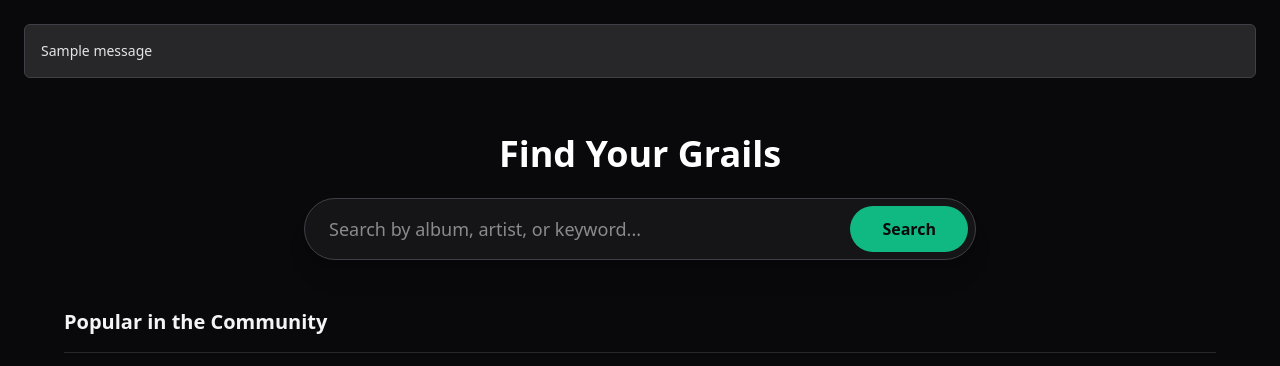
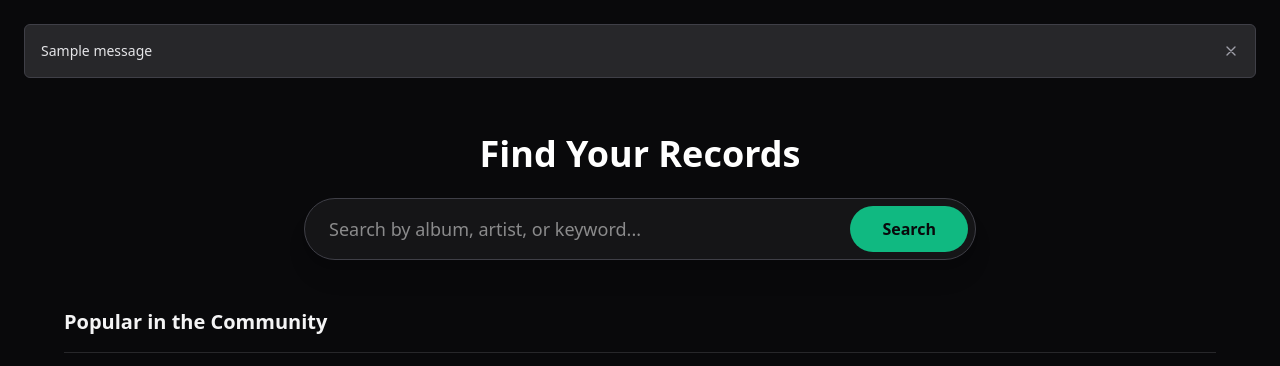
Before and after one commit to andrewstn/recordshelf, a Django app: page /collection/search/ in a window 1280 px wide. Shown: the part 69-435 px from the top of the page. Run offline with Django 5.2, Linux system fonts and the light colour scheme; tables that the repository leaves empty hold one stand-in row (values such as "Sample post"); grey boxes marked "Sample" are stand-in pictures; one stand-in notice (Sample message) is shown.

Commit message:
Update system messages to be user-dismissable, tweak UI wording on search.

```diff
--- a/collection/views.py
+++ b/collection/views.py
@@ -54,9 +54,9 @@ def add_record(request):
                 if request.user.wishlist.filter(id=item.record.id).exists():
                     request.user.wishlist.remove(item.record)
                 Activity.objects.create(user=request.user, activity_type='ADD', record=item.record)
-                messages.success(request, f"Added to your collection!")
+                messages.success(request, f"Added {item.record.title} to your collection!")
             else:
-                messages.info(request, f"This record is already in your collection.")
+                messages.info(request, f"{item.record.title} is already in your collection.")
 
     # Check if a 'next' url was provided
     next_url = request.POST.get('next') or request.GET.get('next')
@@ -164,7 +164,7 @@ def toggle_shelf(request, item_id):
 
     if item.record in request.user.shelf.all():
         request.user.shelf.remove(item.record)
-        messages.info(request, f"Removed {item.record.title} from shelf.")
+        messages.info(request, f"Removed {item.record.title} from your shelf.")
     else:
         if request.user.shelf.count() >= 6:
             messages.error(request, "Your shelf is full! Remove one first.")
@@ -221,12 +221,12 @@ def toggle_wishlist(request):
         # Toggle the relationship
         if record in request.user.wishlist.all():
             request.user.wishlist.remove(record)
-            messages.success(request, "Removed from your wishlist.")
+            messages.success(request, f"Removed {record.title} from your wishlist.")
         else:
             request.user.wishlist.add(record)
             # Log the activity
             Activity.objects.create(user=request.user, activity_type='WISHLIST', record=record)
-            messages.success(request, "Added to your wishlist!")
+            messages.success(request, f"Added {record.title} to your wishlist!")
 
     # Redirect back to exactly where they came from (the album page)
     return redirect(request.META.get('HTTP_REFERER', 'search'))
--- a/templates/base.html
+++ b/templates/base.html
@@ -52,10 +52,15 @@
     <main class="flex-grow max-w-7xl mx-auto w-full p-4 md:p-6">
 
         {% if messages %}
-            <div class="mb-6 space-y-2">
+            <div class="mb-6 space-y-2 relative z-50">
                 {% for message in messages %}
-                    <div class="p-4 rounded-md text-sm {% if message.tags == 'error' %}bg-red-950 text-red-200 border border-red-900{% else %}bg-zinc-800 text-zinc-200 border border-zinc-700{% endif %}">
-                        {{ message }}
+                    <div class="p-4 rounded-md text-sm flex justify-between items-center gap-4 transition-all duration-300 {% if message.tags == 'error' %}bg-red-950 text-red-200 border border-red-900{% else %}bg-zinc-800 text-zinc-200 border border-zinc-700{% endif %}">
+                        <span>{{ message }}</span>
+                        <button type="button" onclick="this.parentElement.remove()" class="text-zinc-400 hover:text-white transition-colors cursor-pointer shrink-0" aria-label="Dismiss">
+                            <svg class="w-4 h-4" xmlns="http://www.w3.org/2000/svg" fill="none" viewBox="0 0 24 24" stroke="currentColor" stroke-width="2">
+                                <path stroke-linecap="round" stroke-linejoin="round" d="M6 18L18 6M6 6l12 12" />
+                            </svg>
+                        </button>
                     </div>
                 {% endfor %}
             </div>
--- a/templates/search.html
+++ b/templates/search.html
@@ -4,7 +4,7 @@
 <div class="max-w-6xl mx-auto py-8">
 
     <div class="mb-12 text-center">
-        <h1 class="text-4xl font-black text-white mb-6">Find Your Grails</h1>
+        <h1 class="text-4xl font-black text-white mb-6">Find Your Records</h1>
 
         <form method="GET" action="{% url 'search' %}" class="max-w-2xl mx-auto relative">
             <input
```
Also changed, not shown: templates/profile.html (+12 -12 lines).
